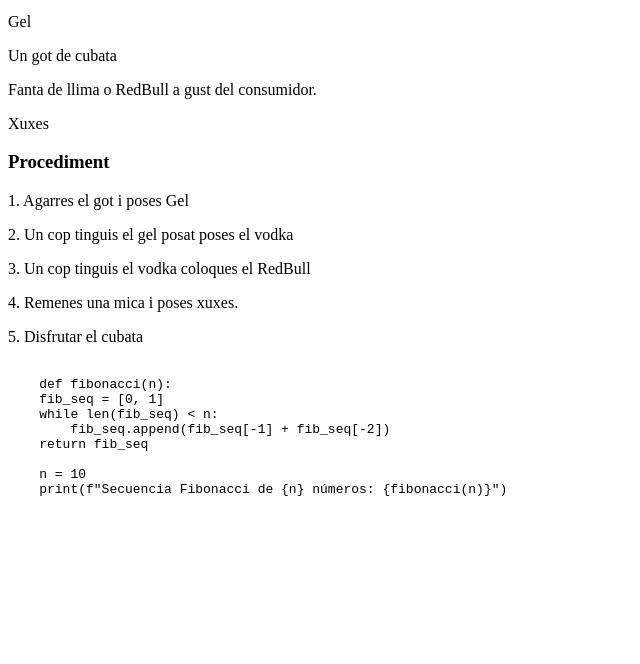
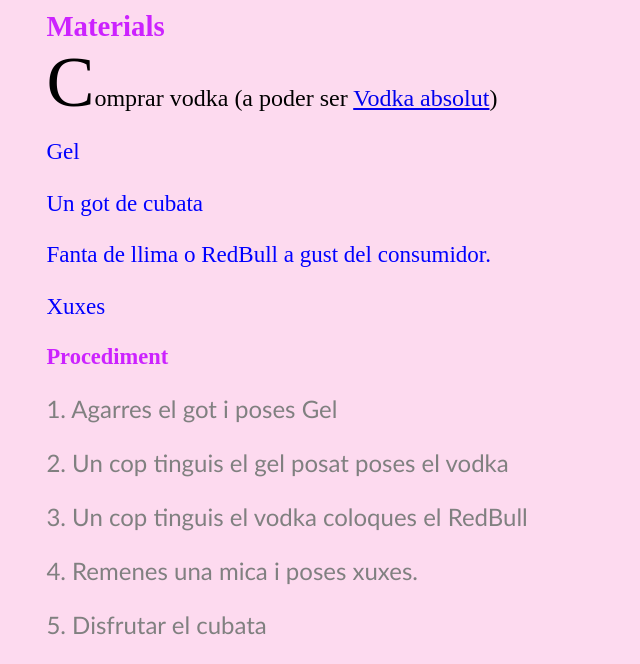
Before and after one commit to Jobecoo/JoanLLM, a plain HTML site: page A2/A2ex1.html in a window 1280 px wide. Shown: the part 186-850 px from the top of the page, without its empty margins (0-640 px from the left). Before the commit the page ends 800 px from the top, so only its background shows below. Drawn offline with Linux system fonts and the light colour scheme.

Commit message:
Update A2ex1.html

```diff
--- a/A2/A2ex1.html
+++ b/A2/A2ex1.html
@@ -4,7 +4,7 @@
         <meta charset="UTF-8">
         <title> EL MILLOR CUBATA</title>
         <style type="text/css">
-            @import url("nose.css");
+            @import url("A2ex1.css");
         </style>
     </head>
 
```
